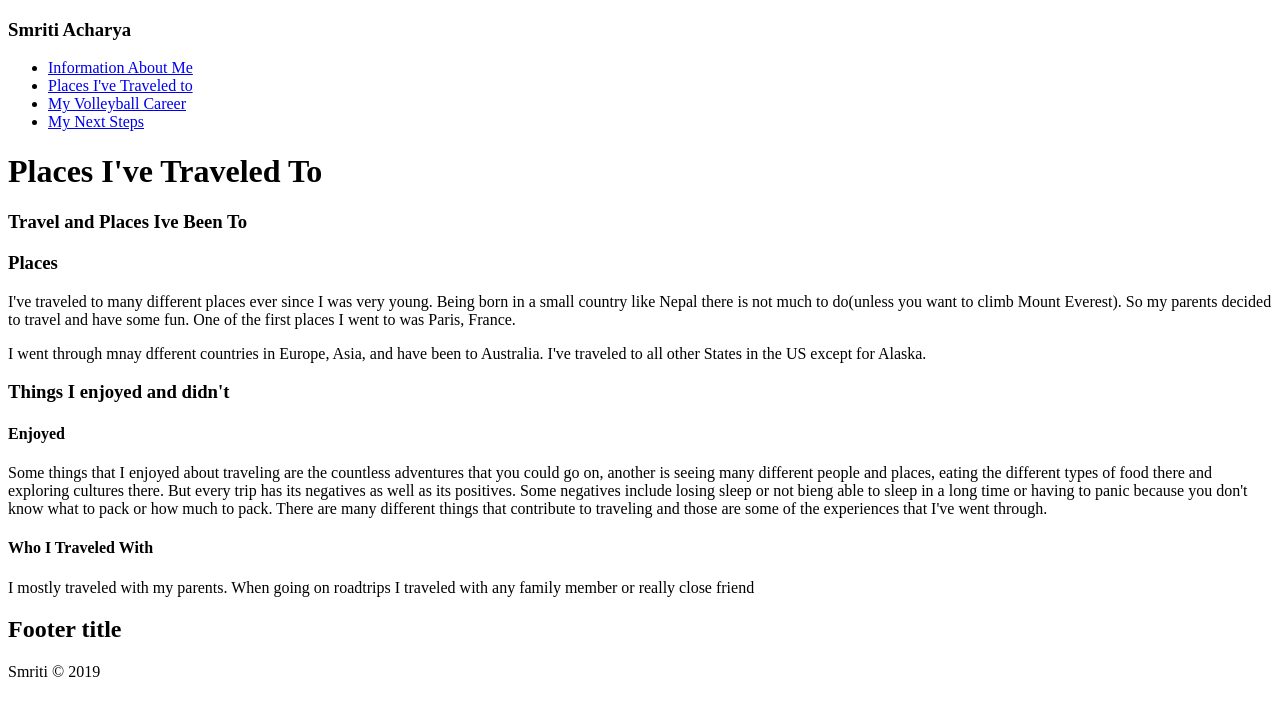
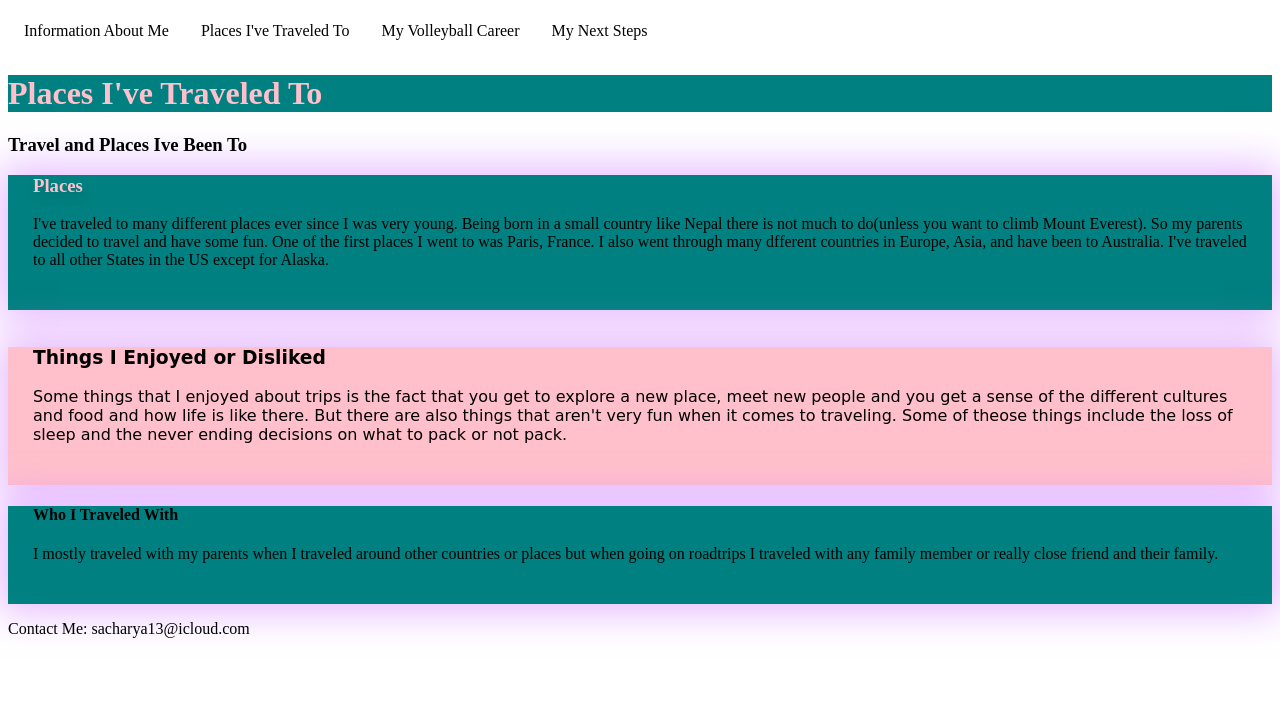
Before and after one commit to smritiacharya/Final-website, a plain HTML site: page secondpage.html in a window 1280 px wide. Drawn offline with Linux system fonts and the light colour scheme.

Commit message:
final secondpage

```diff
--- a/secondpage.html
+++ b/secondpage.html
@@ -8,14 +8,15 @@
  <meta name="viewport" content="width=device-width, initial-scale=1.0">
     <title>Smriti Acharya</title>
 
+<link rel="stylesheet" type="text/css" href="mystyle.css">
   </head>
   <body>
-    <h3>Smriti Acharya</h3>
     <header>
       <nav>
+        <h2 class="hidden">Navigation</h2>
       <ul>
         <li><a href="index.html">Information About Me</a></li>
-        <li><a href="secondpage.html">Places I've Traveled to</a></li>
+        <li><a href="secondpage.html">Places I've Traveled To</a></li>
         <li><a href="thirdpage.html">My Volleyball Career</a></li>
         <li><a href="fourthpage.html">My Next Steps</a></li>
       </ul>
@@ -25,25 +26,25 @@
       <h1>Places I've Traveled To</h1>
       <section>
         <h3>Travel and Places Ive Been To</h3>
-        <article class="">
+        <article class="tealbackground">
           <h3>Places</h3>
-          <p>I've traveled to many different places ever since I was very young. Being born in a small country like Nepal there is not much to do(unless you want to climb Mount Everest). So my parents decided to travel and have some fun. One of the first places I went to was Paris, France.</p>
-          <p>I went through mnay dfferent countries in Europe, Asia, and have been to Australia. I've traveled to all other States in the US except for Alaska. </p>
+          <p>I've traveled to many different places ever since I was very young. Being born in a small country like Nepal there is not much to do(unless you want to climb Mount Everest). So my parents decided to travel and have some fun. One of the first places I went to was Paris, France. I also went through many dfferent countries in Europe, Asia, and have been to Australia. I've traveled to all other States in the US except for Alaska.</p>
         </article>
+        <img src="" alt="">
       </section>
     </main>
     <section>
-      <h3>Things I enjoyed and didn't</h3>
-      <h4>Enjoyed</h4>
-      <p> Some things that I enjoyed about traveling are the countless adventures that you could go on, another is seeing many different people and places, eating the different types of food there and exploring cultures there. But every trip has its negatives as well as its positives. Some negatives include losing sleep or not bieng able to sleep in a long time or having to panic because you don't know what to pack or how much to pack. There are many different things that contribute to traveling and those are some of the experiences that I've went through.
+      <section class="pinkbackground">
+      <h3>Things I Enjoyed or Disliked</h3>
+      <p>Some things that I enjoyed about trips is the fact that you get to explore a new place, meet new people and you get a sense of the different cultures and food and how life is like there. But there are also things that aren't very fun when it comes to traveling. Some of theose things include the loss of sleep and the never ending decisions on what to pack or not pack.</p>
     </section>
-<aside class="">
+<aside class="tealbackground">
   <h4>Who I Traveled With</h4>
-  <p>I mostly traveled with my parents. When going on roadtrips I traveled with any family member or really close friend</p>
+  <p>I mostly traveled with my parents when I traveled around other countries or places but when going on roadtrips I traveled with any family member or really close friend and their family.</p>
 </aside>
 <footer>
-<h2>Footer title</h2>
-<p>Smriti &copy 2019</p>
+<h2 class="hidden">Footer</h2>
+<p>Contact Me: sacharya13@icloud.com</p>
 </footer>
   </body>
 </html>
```
